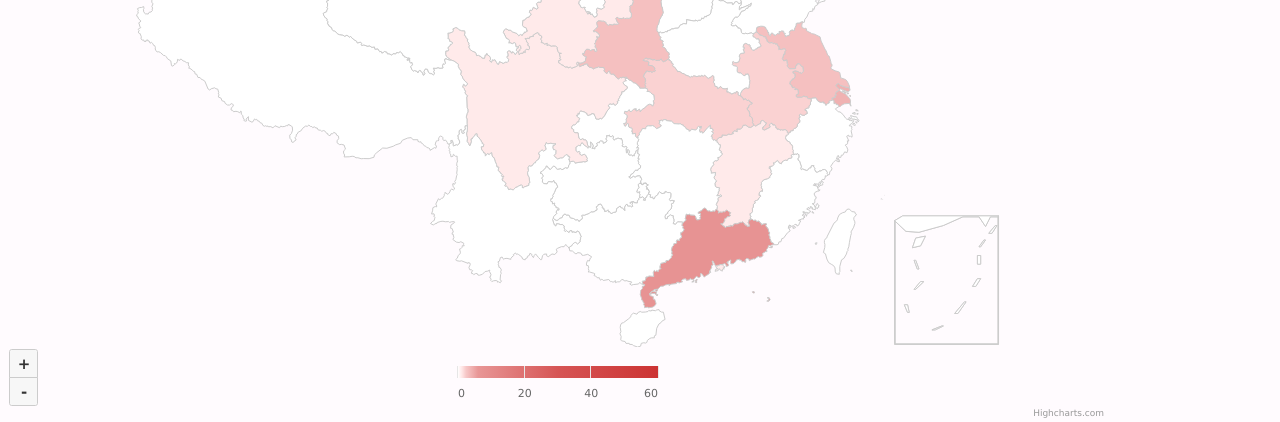
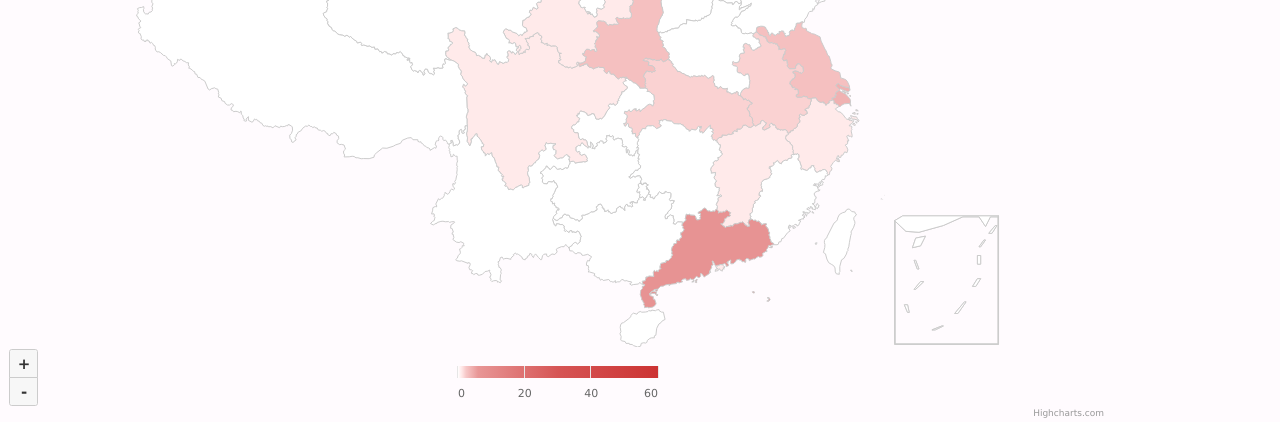
Before and after one commit to hsdfz2020-05/hsdfz2020-05.github.io, a plain HTML site: page index.html in a window 1280 px wide. Shown: the part 378-800 px from the top of the page. Drawn offline with Linux system fonts and the light colour scheme.

Commit message:
Update Info

```diff
--- a/index.html
+++ b/index.html
@@ -88,9 +88,10 @@
         {name: '迟思远', city: '南京', province: '江苏', school: '南京大学'},
         {name: '王子昱', city: '海淀区', province: '北京', school: '中国农业大学'},
         {name: '刘芷岑', city: '合肥', province: '安徽', school: '中国科学技术大学'},
+        {name: '孙雍贺', city: '朝阳区', province: '北京', school: '对外经贸大学'},
         {name: '赵一达', city: '昌平区', province: '北京', school: '北京航空航天大学'},
         {name: '李佳芮', city: '哈尔滨', province: '黑龙江', school: '哈尔滨医科大学'},
-
+        {name: '段怡帆', city: '温州', province: '浙江', school: '温州肯恩大学'},
         {name: '李朋翀', city: '奉贤区', province: '上海', school: '华东理工大学'},
         {name: '李奕菲', city: '哈尔滨', province: '黑龙江', school: '哈尔滨医科大学'},
         {name: '林婧怡', city: '哈尔滨', province: '黑龙江', school: '哈尔滨医科大学'},
```
